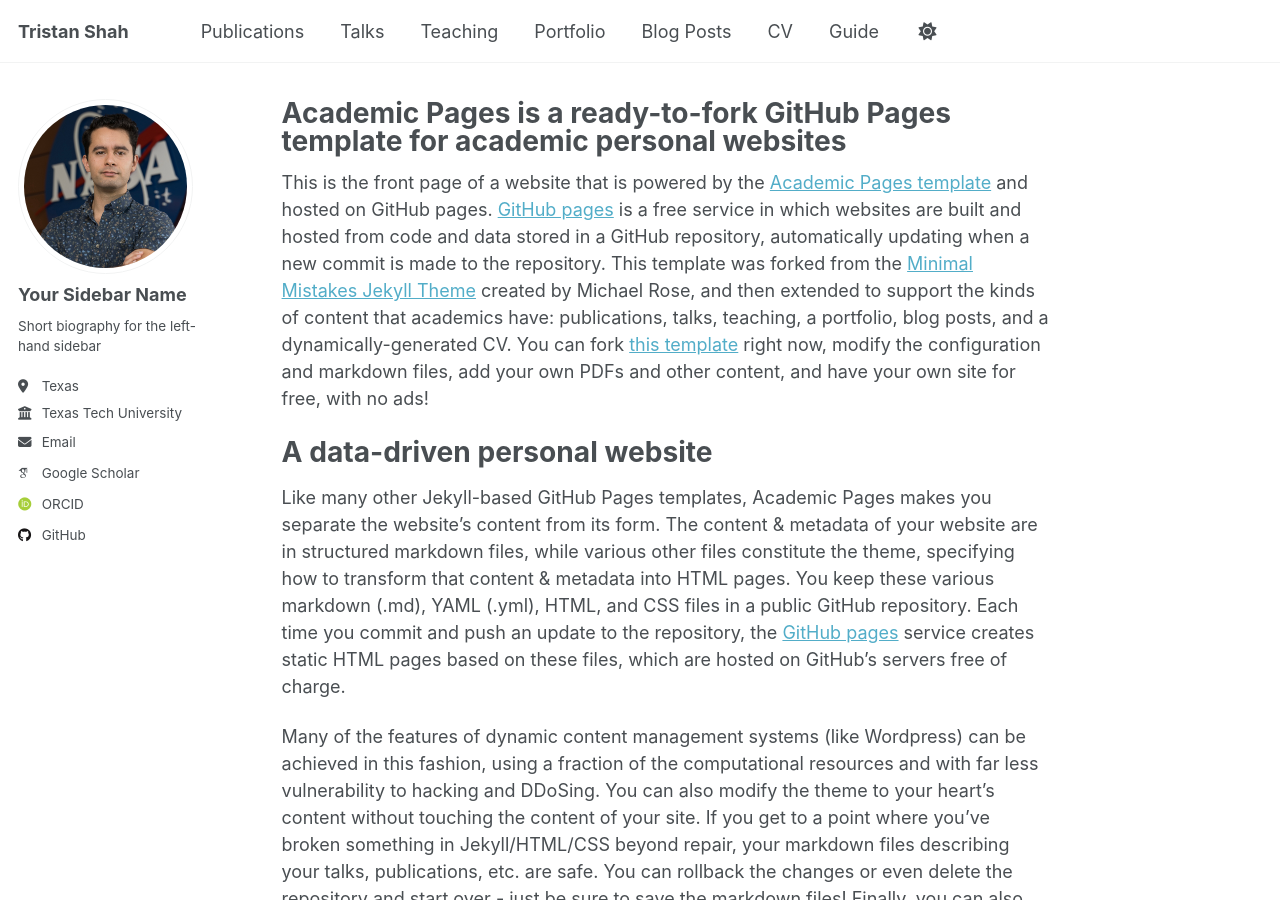
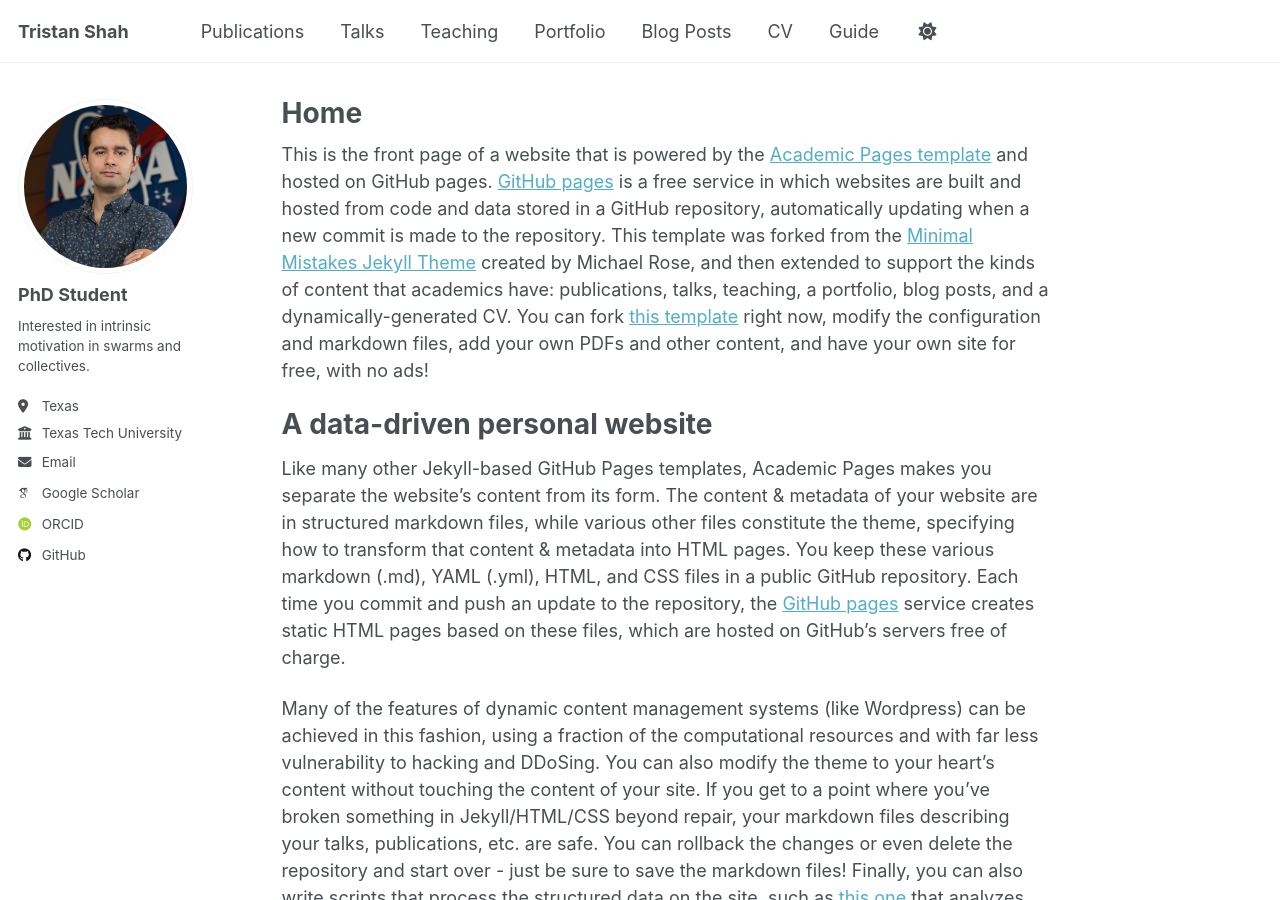
Before and after one commit to gladisor/gladisor.github.io, a Jekyll site: the page built from _pages/about.md, in a window 1280 px wide and 900 px high. Built offline with Jekyll 4.4.1, drawn with Linux system fonts in a browser that asks for light colours; some web fonts are replaced.

Commit message:
changing name

```diff
--- a/_config.yml
+++ b/_config.yml
@@ -23,9 +23,9 @@ repository               : "academicpages/academicpages.github.io"
 author:
   # Biographic information
   avatar           : "profile.JPG"
-  name             : "Your Sidebar Name"
-  pronouns         : # example: "she/her"
-  bio              : "Short biography for the left-hand sidebar"
+  name             : "PhD Student"
+  pronouns         :
+  bio              : "Interested in intrinsic motivation in swarms and collectives."
   location         : "Texas"
   employer         : "Texas Tech University"
   uri              : # URL
--- a/_pages/about.md
+++ b/_pages/about.md
@@ -1,6 +1,6 @@
 ---
 permalink: /
-title: "Academic Pages is a ready-to-fork GitHub Pages template for academic personal websites"
+title: "Home"
 author_profile: true
 redirect_from:
   - /about/
```
